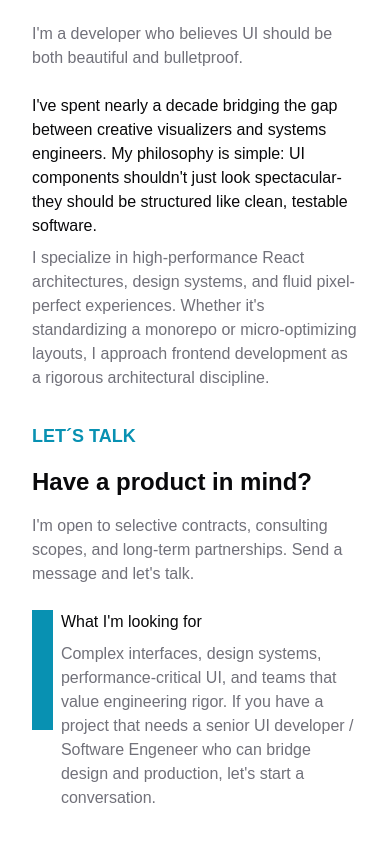
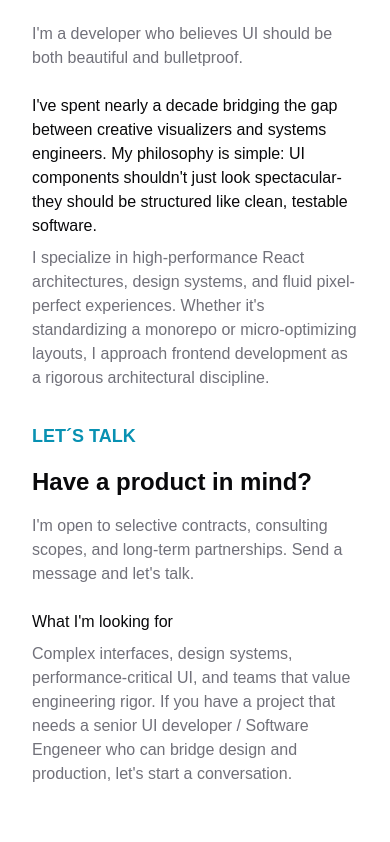
Before and after one commit to Camilozv-94/cv, a Next.js app: page / in a window 390 px wide. Shown: the part 3066-3908 px from the top of the page. After the commit the page ends 3884 px from the top, so only its background shows below. Built offline with nearby package versions, Linux system fonts and the light colour scheme; no server answers.

Commit message:
fix(talk): resolve mobile layout alignment

```diff
--- a/src/components/sections/LetsTalkSection.tsx
+++ b/src/components/sections/LetsTalkSection.tsx
@@ -10,7 +10,7 @@ const LetsTalkSection = () => {
         <p className="text-tertiary">{t("introduction")}</p>
       </div>
       <div className="flex flex-row gap-2">
-        <span className="size-30 bg-secondary" />
+        <span className="hidden size-30 bg-secondary md:block" />
         <div className="flex flex-col gap-2">
           <p className="text-primary">{t("description-title")}</p>
           <p className="text-tertiary">{t("description")}</p>
```
